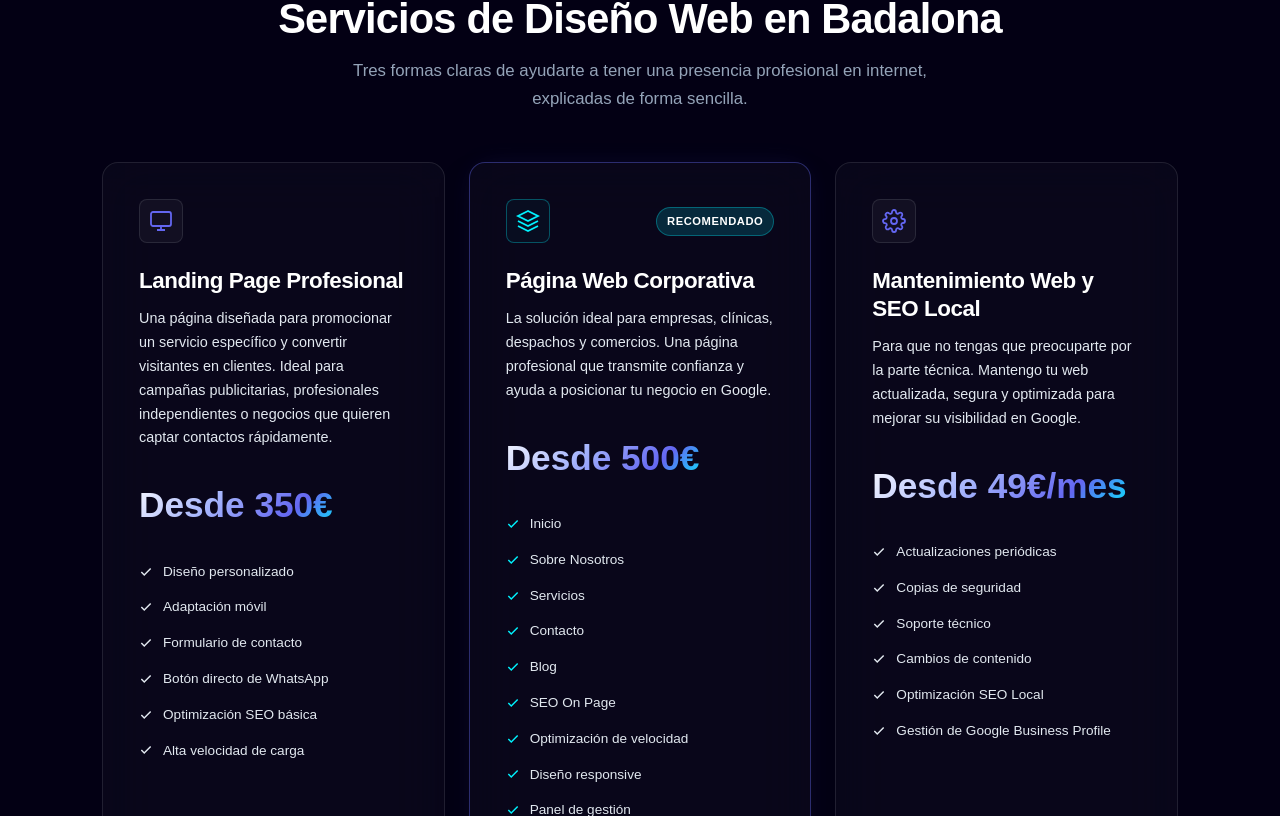
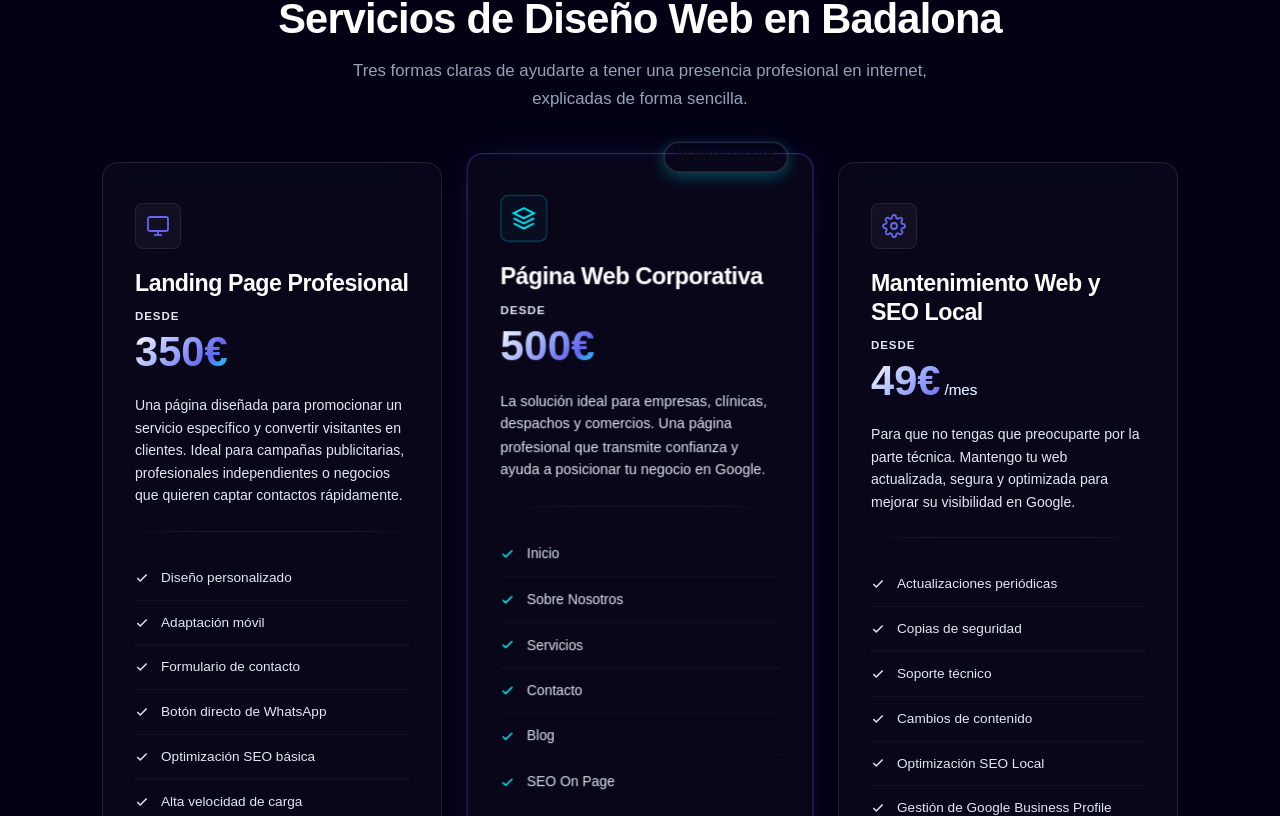
Before and after one commit to polalegredev/portfolio-pol, a React (Vite) app: page / in a window 1280 px wide. Shown: the part 2804-3620 px from the top of the page. Built offline with nearby package versions, Linux system fonts and the light colour scheme.

Commit message:
style: rediseñar sección de servicios con precios premium, divisores simétricos y badge flotante

```diff
--- a/index.html
+++ b/index.html
@@ -3,6 +3,7 @@
   <head>
     <meta charset="UTF-8" />
     <link rel="icon" type="image/svg+xml" href="/favicon.svg" />
+    <meta name="google-site-verification" content="giq_OJICKacYyET9Rm6tO1gQ7XKNddGuU09IrweCCwI" />
     <meta name="viewport" content="width=device-width, initial-scale=1.0" />
     <meta http-equiv="Content-Security-Policy" content="default-src 'self'; script-src 'self' 'unsafe-inline' 'unsafe-eval'; style-src 'self' 'unsafe-inline' https://fonts.googleapis.com; font-src 'self' https://fonts.gstatic.com; img-src 'self' data: https://*.github.io; connect-src 'self' https://formspree.io;" />
     <script>
--- a/src/components/Services.jsx
+++ b/src/components/Services.jsx
@@ -49,13 +49,16 @@ export default function Services({ t }) {
                 {t('service-title-landing')}
               </h3>
 
+              <div className="service-price-block">
+                <span className="price-label">{t('service-price-landing-label')}</span>
+                <span className="price-value">{t('service-price-landing-value')}</span>
+              </div>
+
               <p className="service-desc-text">
                 {t('service-desc-landing')}
               </p>
 
-              <div className="service-price-wrapper">
-                <span className="price-amount">{t('service-price-landing')}</span>
-              </div>
+              <div className="service-divider"></div>
 
               <ul className="service-bullets">
                 {Array.isArray(t('service-bullets-landing')) && t('service-bullets-landing').map((bullet, idx) => (
@@ -117,13 +120,16 @@ export default function Services({ t }) {
                 {t('service-title-corporate')}
               </h3>
 
+              <div className="service-price-block">
+                <span className="price-label">{t('service-price-corporate-label')}</span>
+                <span className="price-value">{t('service-price-corporate-value')}</span>
+              </div>
+
               <p className="service-desc-text">
                 {t('service-desc-corporate')}
               </p>
 
-              <div className="service-price-wrapper">
-                <span className="price-amount">{t('service-price-corporate')}</span>
-              </div>
+              <div className="service-divider"></div>
 
               <ul className="service-bullets">
                 {Array.isArray(t('service-bullets-corporate')) && t('service-bullets-corporate').map((bullet, idx) => (
@@ -183,13 +189,19 @@ export default function Services({ t }) {
                 {t('service-title-maint')}
               </h3>
 
+              <div className="service-price-block">
+                <span className="price-label">{t('service-price-maint-label')}</span>
+                <span className="price-value">
+                  {t('service-price-maint-value')}
+                  <span className="price-suffix">{t('service-price-maint-suffix')}</span>
+                </span>
+              </div>
+
               <p className="service-desc-text">
                 {t('service-desc-maint')}
               </p>
 
-              <div className="service-price-wrapper">
-                <span className="price-amount">{t('service-price-maint')}</span>
-              </div>
+              <div className="service-divider"></div>
 
               <ul className="service-bullets">
                 {Array.isArray(t('service-bullets-maint')) && t('service-bullets-maint').map((bullet, idx) => (
--- a/src/index.css
+++ b/src/index.css
@@ -682,11 +682,18 @@ h1, h2, h3, h4 {
 .services-grid {
     display: grid;
     grid-template-columns: repeat(3, 1fr);
-    gap: 24px;
+    gap: 28px;
+    align-items: stretch;
+}
+
+.service-card {
+    position: relative;
+    overflow: visible !important; /* Allow the popular badge to float outside the card */
+    transition: transform var(--transition-normal), border-color var(--transition-normal), background-color var(--transition-normal), box-shadow var(--transition-normal);
 }
 
 .service-card .card-inner {
-    padding: 36px;
+    padding: 40px 32px;
     display: flex;
     flex-direction: column;
     height: 100%;
@@ -696,70 +703,92 @@ h1, h2, h3, h4 {
     display: flex;
     justify-content: space-between;
     align-items: center;
-    margin-bottom: 24px;
+    margin-bottom: 20px;
 }
 
 .service-icon-wrapper {
-    width: 44px;
-    height: 44px;
+    width: 46px;
+    height: 46px;
     background: rgba(255, 255, 255, 0.04);
-    border: 1px solid rgba(255, 255, 255, 0.1);
+    border: 1px solid rgba(255, 255, 255, 0.08);
     border-radius: var(--border-radius-sm);
     display: flex;
     align-items: center;
     justify-content: center;
     color: var(--accent-blue);
+    transition: color var(--transition-fast), border-color var(--transition-fast);
 }
 
 .service-title-text {
     font-family: var(--font-heading);
-    font-size: 1.4rem;
+    font-size: 1.45rem;
+    font-weight: 700;
+    color: var(--text-primary);
+    margin-bottom: 8px;
+}
+
+/* New Premium Price Block */
+.service-price-block {
+    margin-bottom: 20px;
+    display: flex;
+    flex-direction: column;
+    align-items: flex-start;
+    gap: 2px;
+}
+
+.service-price-block .price-label {
+    font-size: 0.72rem;
+    color: var(--text-secondary);
+    text-transform: uppercase;
+    letter-spacing: 0.08em;
     font-weight: 600;
-    margin-bottom: 12px;
-}
-
-.service-desc-text {
-    font-size: 0.9rem;
-    color: var(--text-secondary);
-    line-height: 1.65;
-    margin-bottom: 16px;
-}
-
-.service-price-wrapper {
-    margin: 8px 0 24px 0;
-    display: flex;
-    align-items: baseline;
-}
-
-.service-price-wrapper .price-amount {
+}
+
+.service-price-block .price-value {
     font-family: var(--font-heading);
-    font-size: 2.2rem;
+    font-size: 2.6rem;
     font-weight: 800;
-    color: var(--text-primary);
     background: var(--gradient-text);
     -webkit-background-clip: text;
     -webkit-text-fill-color: transparent;
     background-clip: text;
-}
-
-.service-popular-badge {
-    font-family: var(--font-body);
-    font-size: 0.7rem;
-    font-weight: 700;
-    background: rgba(0, 242, 254, 0.15);
-    border: 1px solid rgba(0, 242, 254, 0.3);
-    color: var(--accent-cyan);
-    padding: 4px 10px;
-    border-radius: 20px;
-    letter-spacing: 0.05em;
-    text-transform: uppercase;
-}
-
+    display: inline-flex;
+    align-items: baseline;
+    line-height: 1.1;
+}
+
+.service-price-block .price-suffix {
+    font-size: 0.95rem;
+    font-weight: 500;
+    color: var(--text-secondary);
+    margin-left: 4px;
+    -webkit-background-clip: unset;
+    -webkit-text-fill-color: var(--text-secondary);
+    background-clip: unset;
+}
+
+.service-desc-text {
+    font-size: 0.88rem;
+    color: var(--text-secondary);
+    line-height: 1.6;
+    margin-bottom: 24px;
+    min-height: 86px; /* Perfect symmetry across cards */
+}
+
+/* Subtle fading divider line */
+.service-divider {
+    height: 1px;
+    width: 100%;
+    background: linear-gradient(90deg, rgba(255, 255, 255, 0) 0%, rgba(255, 255, 255, 0.08) 25%, rgba(255, 255, 255, 0.08) 75%, rgba(255, 255, 255, 0) 100%);
+    margin-bottom: 24px;
+}
+
+/* Spec-sheet style bullets */
 .service-bullets {
-    margin-bottom: 28px;
+    margin-bottom: 32px;
     display: flex;
     flex-direction: column;
-    gap: 12px;
+    gap: 0;
     flex-grow: 1;
 }
 
@@ -768,7 +797,13 @@ h1, h2, h3, h4 {
     color: var(--text-secondary);
     display: flex;
     align-items: center;
-    gap: 10px;
+    gap: 12px;
+    padding: 10px 0;
+    border-bottom: 1px solid rgba(255, 255, 255, 0.04);
+}
+
+.service-bullets li:last-child {
+    border-bottom: none;
 }
 
 .icon-check {
@@ -783,16 +818,39 @@ h1, h2, h3, h4 {
     margin-top: auto;
 }
 
-/* Service Featured Card Accent */
+/* Floating Popular Badge */
+.service-popular-badge {
+    position: absolute;
+    top: -12px;
+    right: 24px;
+    font-family: var(--font-body);
+    font-size: 0.7rem;
+    font-weight: 700;
+    background: linear-gradient(135deg, var(--accent-cyan), var(--accent-blue));
+    border: 1px solid rgba(255, 255, 255, 0.2);
+    color: #0b0f19;
+    padding: 4px 12px;
+    border-radius: 20px;
+    letter-spacing: 0.05em;
+    text-transform: uppercase;
+    box-shadow: 0 4px 15px rgba(0, 242, 254, 0.3);
+    z-index: 10;
+}
+
+/* Service Featured Card Accent & Scale */
 .service-featured {
-    border-color: rgba(99, 102, 241, 0.4);
-    box-shadow: 0 20px 40px -15px rgba(0, 0, 0, 0.6),
-                0 0 30px -10px rgba(99, 102, 241, 0.2);
-}
+    transform: scale(1.02);
+    border-color: rgba(99, 102, 241, 0.45);
+    box-shadow: 0 20px 45px -12px rgba(0, 0, 0, 0.7),
+                0 0 35px -8px rgba(99, 102, 241, 0.25);
+    z-index: 2;
+}
+
 .service-featured:hover {
-    border-color: rgba(99, 102, 241, 0.7);
-    box-shadow: 0 20px 40px -15px rgba(0, 0, 0, 0.6),
-                0 0 40px -10px rgba(99, 102, 241, 0.35);
+    transform: scale(1.04) translateY(-4px) !important;
+    border-color: rgba(99, 102, 241, 0.75);
+    box-shadow: 0 25px 50px -10px rgba(0, 0, 0, 0.8),
+                0 0 45px -5px rgba(99, 102, 241, 0.4);
 }
 
 .service-featured .service-icon-wrapper {
--- a/src/translations.js
+++ b/src/translations.js
@@ -31,7 +31,8 @@ export const translations = {
         "services-title": "Servicios de Diseño Web en Badalona",
         "services-subtitle": "Tres formas claras de ayudarte a tener una presencia profesional en internet, explicadas de forma sencilla.",
 
-        "service-price-landing": "Desde 350€",
+        "service-price-landing-label": "Desde",
+        "service-price-landing-value": "350€",
         "service-title-landing": "Landing Page Profesional",
         "service-desc-landing": "Una página diseñada para promocionar un servicio específico y convertir visitantes en clientes. Ideal para campañas publicitarias, profesionales independientes o negocios que quieren captar contactos rápidamente.",
         "service-bullets-landing": [
@@ -44,7 +45,8 @@ export const translations = {
         ],
         "service-link-landing": "Hablemos de tu landing",
 
-        "service-price-corporate": "Desde 500€",
+        "service-price-corporate-label": "Desde",
+        "service-price-corporate-value": "500€",
         "service-title-corporate": "Página Web Corporativa",
         "service-desc-corporate": "La solución ideal para empresas, clínicas, despachos y comercios. Una página profesional que transmite confianza y ayuda a posicionar tu negocio en Google.",
         "service-bullets-corporate": [
@@ -60,7 +62,9 @@ export const translations = {
         ],
         "service-link-corporate": "Hablemos sobre tu web",
 
-        "service-price-maint": "Desde 49€/mes",
+        "service-price-maint-label": "Desde",
+        "service-price-maint-value": "49€",
+        "service-price-maint-suffix": "/mes",
         "service-title-maint": "Mantenimiento Web y SEO Local",
         "service-desc-maint": "Para que no tengas que preocuparte por la parte técnica. Mantengo tu web actualizada, segura y optimizada para mejorar su visibilidad en Google.",
         "service-bullets-maint": [
@@ -249,7 +253,8 @@ export const translations = {
         "services-title": "Serveis de Disseny Web a Badalona",
         "services-subtitle": "Tres formes clares d'ajudar-te a tenir una presència professional a internet, explicades de manera senzilla.",
 
-        "service-price-landing": "Des de 350€",
+        "service-price-landing-label": "Des de",
+        "service-price-landing-value": "350€",
         "service-title-landing": "Landing Page Professional",
         "service-desc-landing": "Una pàgina dissenyada per promocionar un servei específic i convertir visitants en clients. Ideal per a campanyes publicitàries, professionals independents o negocis que volen captar contactes ràpidament.",
         "service-bullets-landing": [
@@ -262,7 +267,8 @@ export const translations = {
         ],
         "service-link-landing": "Parlem de la teva landing",
 
-        "service-price-corporate": "Des de 500€",
+        "service-price-corporate-label": "Des de",
+        "service-price-corporate-value": "500€",
         "service-title-corporate": "Pàgina Web Corporativa",
         "service-desc-corporate": "La solució ideal per a empreses, clíniques, despatxos i comerços. Una pàgina professional que transmet confiança i ajuda a posicionar el teu negoci a Google.",
         "service-bullets-corporate": [
@@ -278,7 +284,9 @@ export const translations = {
         ],
         "service-link-corporate": "Parlem sobre la teva web",
 
-        "service-price-maint": "Des de 49€/mes",
+        "service-price-maint-label": "Des de",
+        "service-price-maint-value": "49€",
+        "service-price-maint-suffix": "/mes",
         "service-title-maint": "Mantenimiento Web y SEO Local",
         "service-desc-maint": "Perquè no t'hagis de preocupar per la part tècnica. Mantinc la teva web actualitzada, segura i optimitzada per millorar la seva visibilitat a Google.",
         "service-bullets-maint": [
@@ -467,7 +475,8 @@ export const translations = {
         "services-title": "Web Design Services in Badalona",
         "services-subtitle": "Three clear ways to establish a professional presence on the web, explained simply.",
 
-        "service-price-landing": "From €350",
+        "service-price-landing-label": "From",
+        "service-price-landing-value": "€350",
         "service-title-landing": "Professional Landing Page",
         "service-desc-landing": "A single-page website designed to promote a specific service and convert visitors into customers. Perfect for ad campaigns, independent professionals, or businesses looking to capture contacts quickly.",
         "service-bullets-landing": [
@@ -480,7 +489,8 @@ export const translations = {
         ],
         "service-link-landing": "Let's talk about your landing page",
 
-        "service-price-corporate": "From €500",
+        "service-price-corporate-label": "From",
+        "service-price-corporate-value": "€500",
         "service-title-corporate": "Corporate Website",
         "service-desc-corporate": "The ideal solution for companies, clinics, offices, and retail. A professional page that builds trust and helps position your business on Google.",
         "service-bullets-corporate": [
@@ -496,10 +506,11 @@ export const translations = {
         ],
         "service-link-corporate": "Let's talk about your website",
 
-        "service-price-maint": "From €49/mo",
+        "service-price-maint-label": "From",
+        "service-price-maint-value": "€49",
+        "service-price-maint-suffix": "/month",
         "service-title-maint": "Web Maintenance & Local SEO",
         "service-desc-maint": "So you don't have to worry about the technical details. I keep your website updated, secure, and optimized to improve its visibility on Google.",
-        "service-price-maint": "From €49/month",
         "service-bullets-maint": [
             "Periodic updates",
             "Backups",
```
